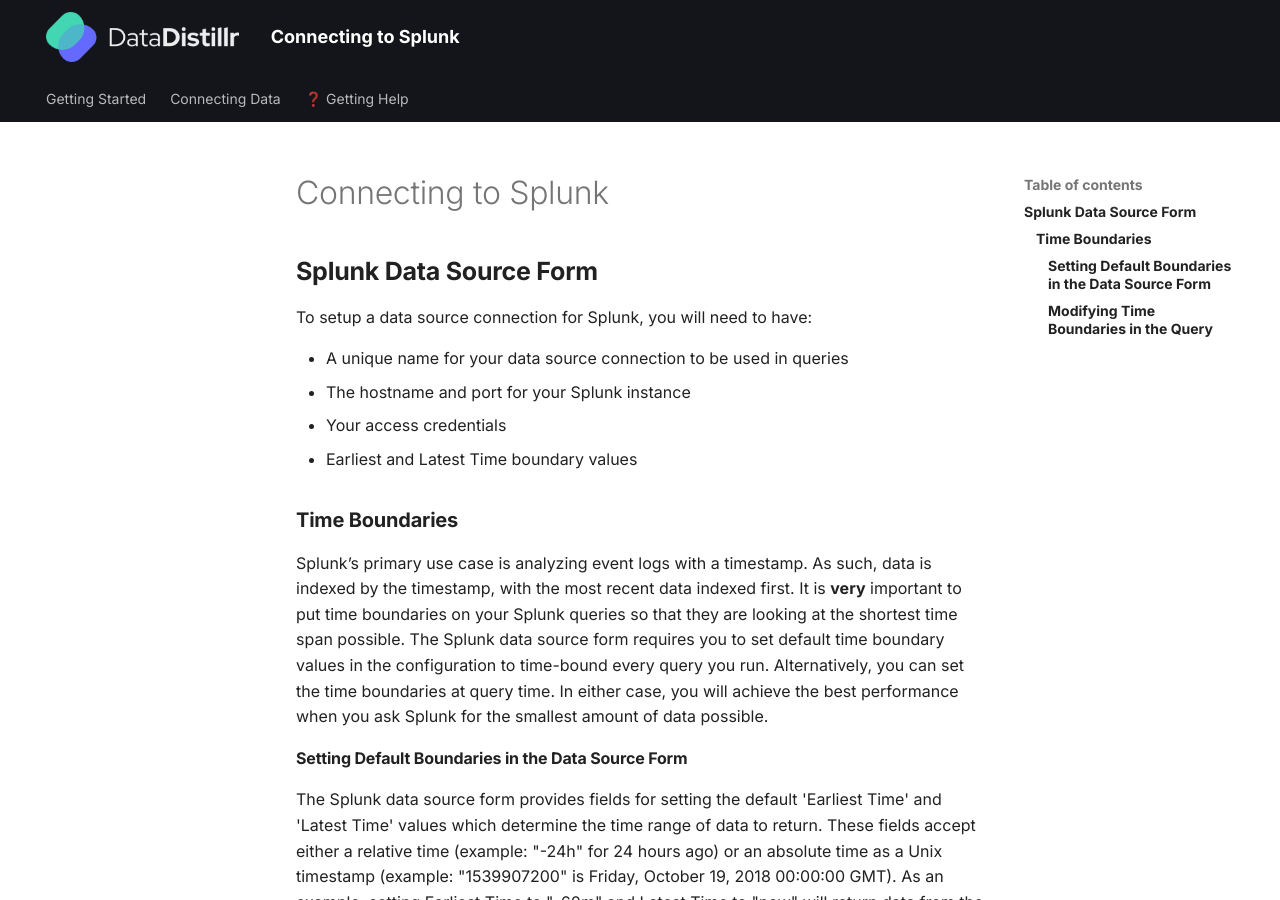
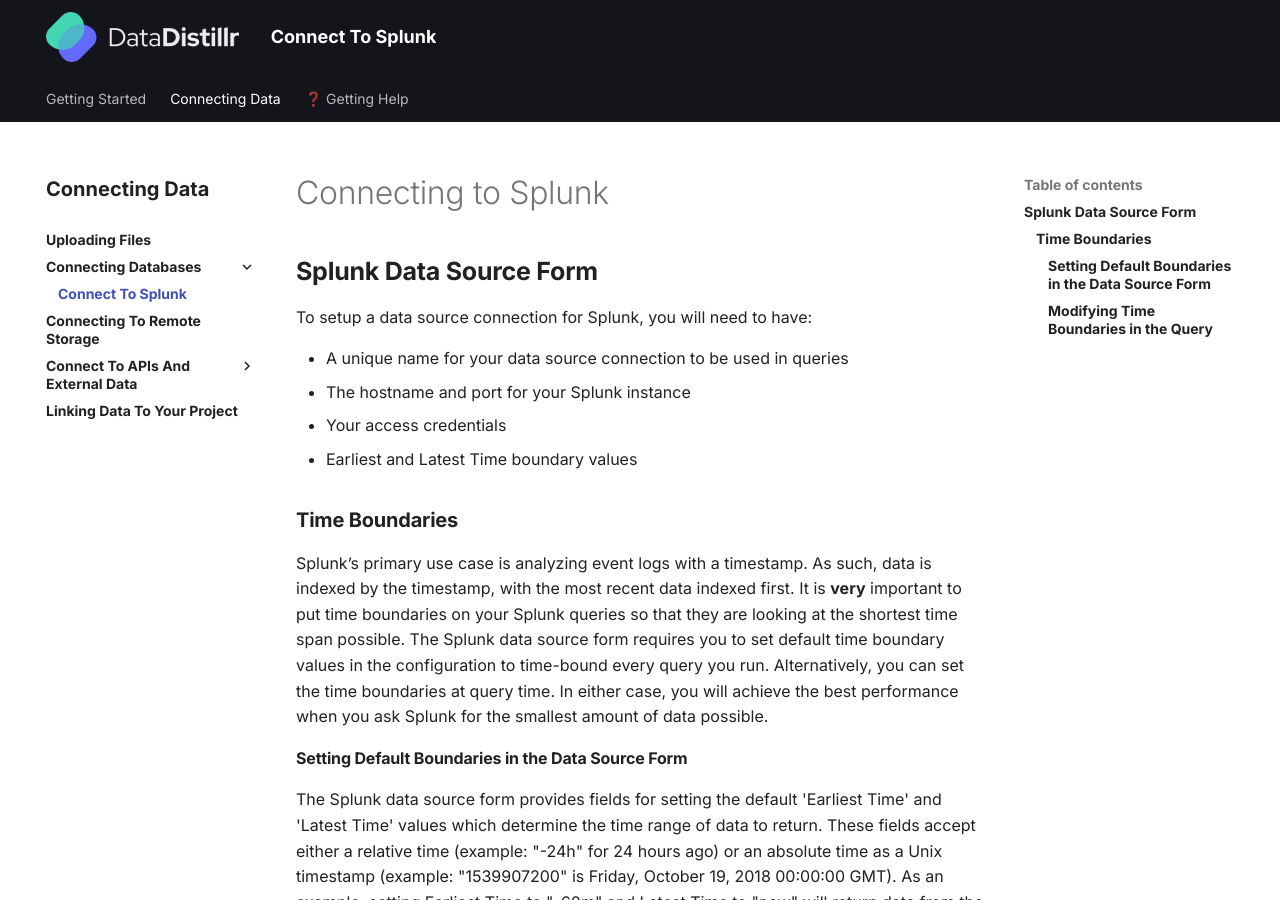
Before and after one commit to noahi/ddr_public_docs, an MkDocs documentation site: the page built from docs/connecting-data/connecting-databases/connecting-to-splunk.md, in a window 1280 px wide and 900 px high. Built offline with MkDocs 1.6.1 and Material for MkDocs 9.7.7, drawn with Linux system fonts in a browser that asks for light colours; some of the changed lines change nothing that is shown.

Commit message:
fixed yml file to reflect removal of folder

```diff
--- a/mkdocs.yml
+++ b/mkdocs.yml
@@ -10,16 +10,16 @@
     - Visualizing Your Data: getting-started/visualizing-your-data.md
     - Publishing Your Data: getting-started/publishing-your-data.md
   - Connecting Data:
-    - Connecting Your Data: connecting-data/connecting-your-data-to-datadistillr/README.md
-    - Uploading Files: connecting-data/connecting-your-data-to-datadistillr/uploading-files.md
+    - Connecting Your Data: connecting-data/README.md
+    - Uploading Files: connecting-data/uploading-files.md
     - Connecting Databases:
-      - Connecting Databases: connecting-data/connecting-your-data-to-datadistillr/connecting-databases/README.md
-      - Connect To Splunk: connecting-data/connecting-your-data-to-datadistillr/connecting-databases/connecting-to-splunk.md
-    - Connecting To Remote Storage: connecting-data/connecting-your-data-to-datadistillr/connecting-to-remote-storage.md
+      - Connecting Databases: connecting-data/connecting-databases/README.md
+      - Connect To Splunk: connecting-data/connecting-databases/connecting-to-splunk.md
+    - Connecting To Remote Storage: connecting-data/connecting-to-remote-storage.md
     - Connect To APIs And External Data:
-      - Connect to APIs: connecting-data/connecting-your-data-to-datadistillr/connecting-to-apis-and-external-data/README.md
-      - Connection Basics: connecting-data/connecting-your-data-to-datadistillr/connecting-to-apis-and-external-data/connection-basics.md
-      - Passing Parameters: connecting-data/connecting-your-data-to-datadistillr/connecting-to-apis-and-external-data/passing-parameters.md
+      - Connect to APIs: connecting-data/connecting-to-apis-and-external-data/README.md
+      - Connection Basics: connecting-data/connecting-to-apis-and-external-data/connection-basics.md
+      - Passing Parameters: connecting-data/connecting-to-apis-and-external-data/passing-parameters.md
 
     - Linking Data To Your Project: connecting-data/linking-data-to-your-project.md
   - ❓ Getting Help: getting-help.md
```
